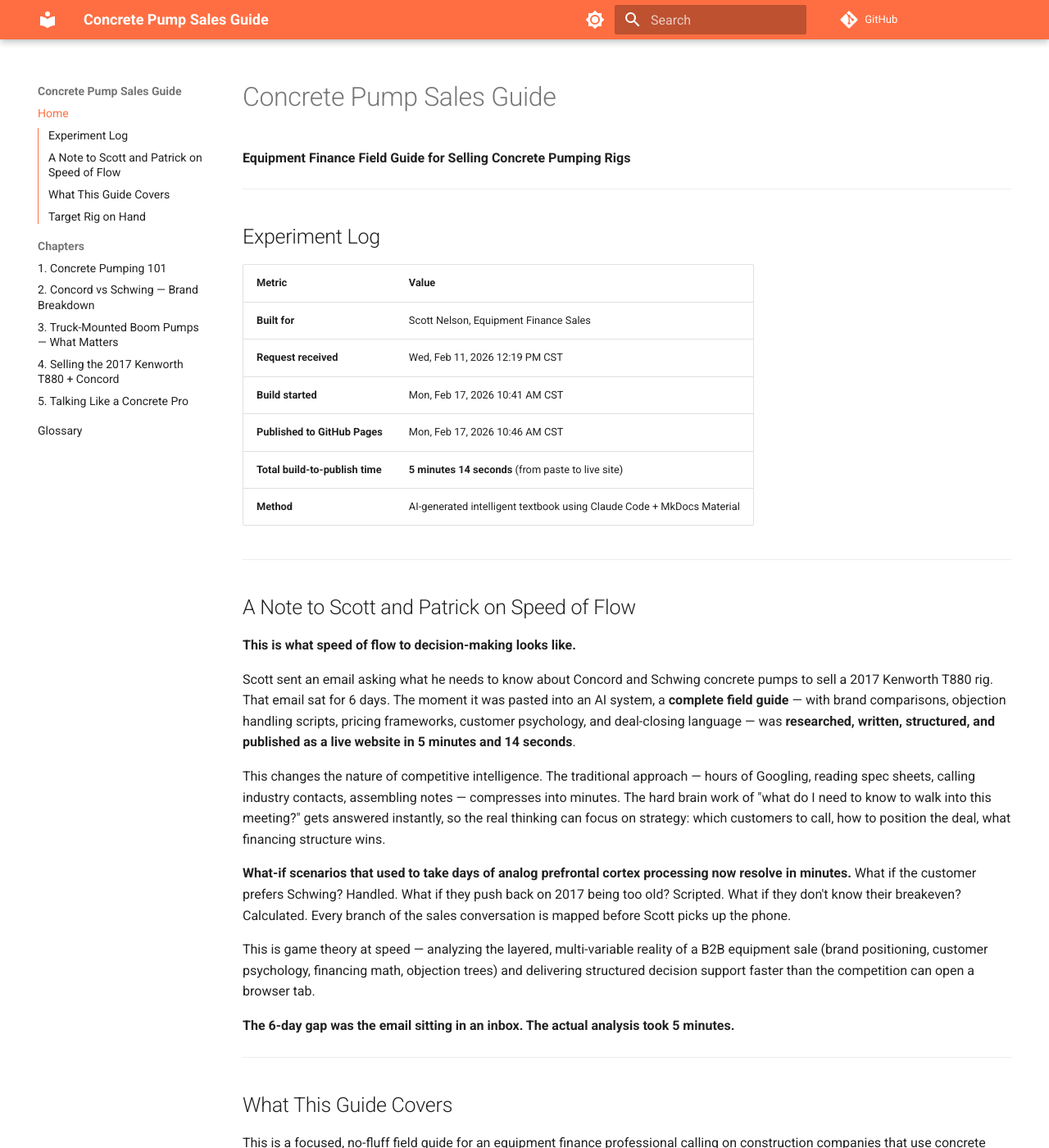
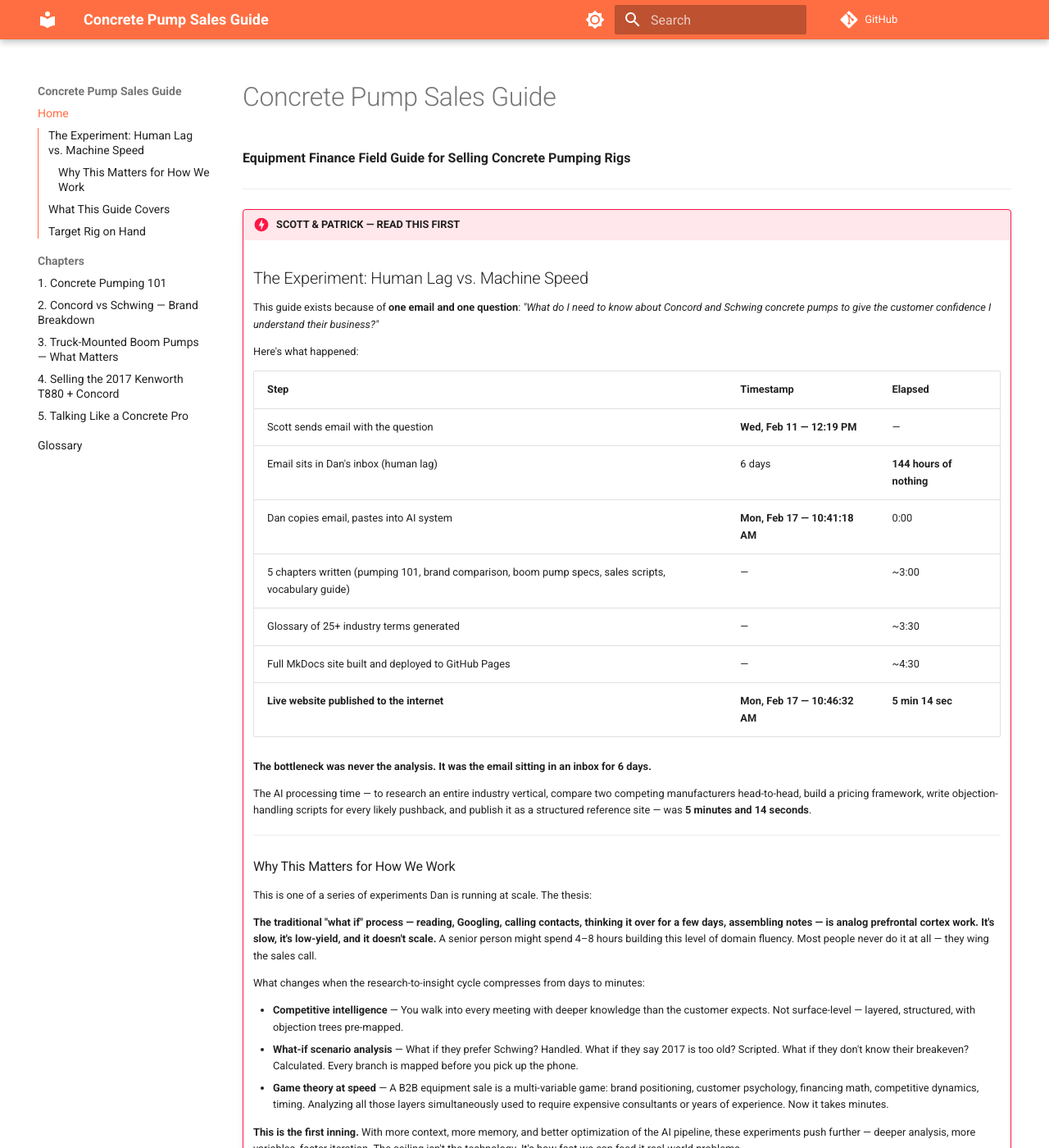
Before and after one commit to Yarmoluk/concrete-pump-sales-guide, an MkDocs documentation site: the page built from docs/index.md, in a window 1280 px wide and 1400 px high. Shown: the whole window at 82% size. Built offline with MkDocs 1.6.1 and Material for MkDocs 9.7.7, drawn with Linux system fonts in a browser that asks for light colours; comment, search, counter and statistics services are not loaded; some of the changed text lies outside the part shown.

Commit message:
Expand Scott & Patrick note with full timing breakdown

```diff
--- a/docs/index.md
+++ b/docs/index.md
@@ -4,32 +4,43 @@
 
 ---
 
-## Experiment Log
+!!! danger "SCOTT & PATRICK — READ THIS FIRST"
 
-| Metric | Value |
-|--------|-------|
-| **Built for** | Scott Nelson, Equipment Finance Sales |
-| **Request received** | Wed, Feb 11, 2026 12:19 PM CST |
-| **Build started** | Mon, Feb 17, 2026 10:41 AM CST |
-| **Published to GitHub Pages** | Mon, Feb 17, 2026 10:46 AM CST |
-| **Total build-to-publish time** | **5 minutes 14 seconds** (from paste to live site) |
-| **Method** | AI-generated intelligent textbook using Claude Code + MkDocs Material |
+    ## The Experiment: Human Lag vs. Machine Speed
 
----
+    This guide exists because of **one email and one question**: *"What do I need to know about Concord and Schwing concrete pumps to give the customer confidence I understand their business?"*
 
-## A Note to Scott and Patrick on Speed of Flow
+    Here's what happened:
 
-**This is what speed of flow to decision-making looks like.**
+    | Step | Timestamp | Elapsed |
+    |------|-----------|---------|
+    | Scott sends email with the question | **Wed, Feb 11 — 12:19 PM** | — |
+    | Email sits in Dan's inbox (human lag) | 6 days | **144 hours of nothing** |
+    | Dan copies email, pastes into AI system | **Mon, Feb 17 — 10:41:18 AM** | 0:00 |
+    | 5 chapters written (pumping 101, brand comparison, boom pump specs, sales scripts, vocabulary guide) | — | ~3:00 |
+    | Glossary of 25+ industry terms generated | — | ~3:30 |
+    | Full MkDocs site built and deployed to GitHub Pages | — | ~4:30 |
+    | **Live website published to the internet** | **Mon, Feb 17 — 10:46:32 AM** | **5 min 14 sec** |
 
-Scott sent an email asking what he needs to know about Concord and Schwing concrete pumps to sell a 2017 Kenworth T880 rig. That email sat for 6 days. The moment it was pasted into an AI system, a **complete field guide** — with brand comparisons, objection handling scripts, pricing frameworks, customer psychology, and deal-closing language — was **researched, written, structured, and published as a live website in 5 minutes and 14 seconds**.
+    **The bottleneck was never the analysis. It was the email sitting in an inbox for 6 days.**
 
-This changes the nature of competitive intelligence. The traditional approach — hours of Googling, reading spec sheets, calling industry contacts, assembling notes — compresses into minutes. The hard brain work of "what do I need to know to walk into this meeting?" gets answered instantly, so the real thinking can focus on strategy: which customers to call, how to position the deal, what financing structure wins.
+    The AI processing time — to research an entire industry vertical, compare two competing manufacturers head-to-head, build a pricing framework, write objection-handling scripts for every likely pushback, and publish it as a structured reference site — was **5 minutes and 14 seconds**.
 
-**What-if scenarios that used to take days of analog prefrontal cortex processing now resolve in minutes.** What if the customer prefers Schwing? Handled. What if they push back on 2017 being too old? Scripted. What if they don't know their breakeven? Calculated. Every branch of the sales conversation is mapped before Scott picks up the phone.
+    ---
 
-This is game theory at speed — analyzing the layered, multi-variable reality of a B2B equipment sale (brand positioning, customer psychology, financing math, objection trees) and delivering structured decision support faster than the competition can open a browser tab.
+    ### Why This Matters for How We Work
 
-**The 6-day gap was the email sitting in an inbox. The actual analysis took 5 minutes.**
+    This is one of a series of experiments Dan is running at scale. The thesis:
+
+    **The traditional "what if" process — reading, Googling, calling contacts, thinking it over for a few days, assembling notes — is analog prefrontal cortex work. It's slow, it's low-yield, and it doesn't scale.** A senior person might spend 4–8 hours building this level of domain fluency. Most people never do it at all — they wing the sales call.
+
+    What changes when the research-to-insight cycle compresses from days to minutes:
+
+    - **Competitive intelligence** — You walk into every meeting with deeper knowledge than the customer expects. Not surface-level — layered, structured, with objection trees pre-mapped.
+    - **What-if scenario analysis** — What if they prefer Schwing? Handled. What if they say 2017 is too old? Scripted. What if they don't know their breakeven? Calculated. Every branch is mapped before you pick up the phone.
+    - **Game theory at speed** — A B2B equipment sale is a multi-variable game: brand positioning, customer psychology, financing math, competitive dynamics, timing. Analyzing all those layers simultaneously used to require expensive consultants or years of experience. Now it takes minutes.
+
+    **This is the first inning.** With more context, more memory, and better optimization of the AI pipeline, these experiments push further — deeper analysis, more variables, faster iteration. The ceiling isn't the technology. It's how fast we can feed it real-world problems.
 
 ---
 
```
